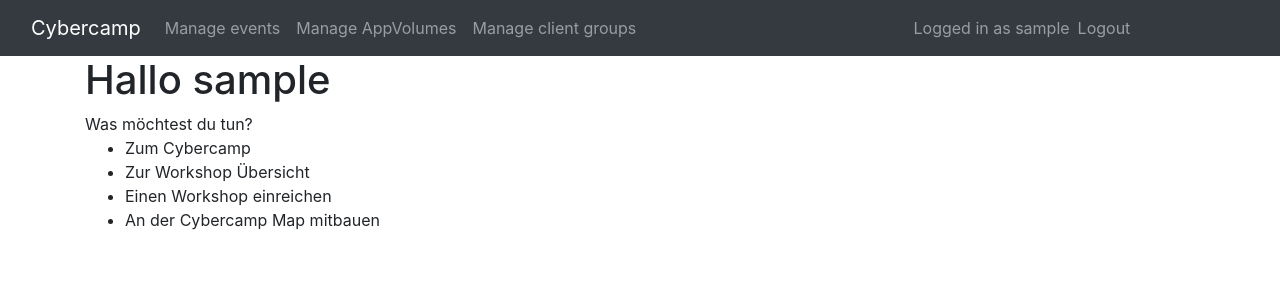
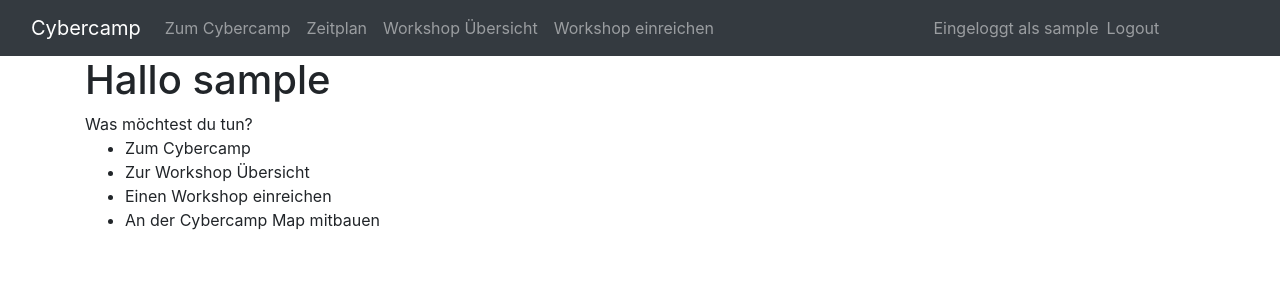
Before and after one commit to chschenk/cybercamp_backoffice, a Django app: page / in a window 1280 px wide. Shown: the top 300 px of the page. Run offline with Django 3.2, Linux system fonts and the light colour scheme; the visitor is signed in with stand-in values (Sample User, id 1); some libraries are stand-ins or nearby versions.

Commit message:
Correct navbar menu items

```diff
--- a/src/templates/base.html
+++ b/src/templates/base.html
@@ -34,27 +34,33 @@
 		<div class="collapse navbar-collapse" id="navbarToggler">
 			<a class="navbar-brand" href="{#% url 'portal:available-appvolumes' %#}">Cybercamp</a>
 				<ul class="navbar-nav mr-auto mt-2 mt-lg-0">
-					<li class="nav-item {% block event_active %}{% endblock %}">
-						<a class="nav-link" href="{#% url 'portal:list-event' %#}">{% trans "Manage events" %}</a>
-					</li>
-					<li class="nav-item {% block appvolume_active %}{% endblock %}">
-						<a class="nav-link" href="{#% url 'portal:list-appvolume' %#}">{% trans "Manage AppVolumes" %}</a>
-					</li>
-					<li class="nav-item {% block clientgroup_active %}{% endblock %}">
-						<a class="nav-link" href="{#% url 'portal:list-clientgroup' %#}">{% trans "Manage client groups" %}</a>
-					</li>
+					{% if user.is_authenticated %}
+						<li class="nav-item">
+							<a class="nav-link" href="">Zum Cybercamp</a>
+						</li>
+						<li class="nav-item {% block timetable_active %}{% endblock %}">
+							<a class="nav-link" href="{#% url 'camp:timetable' %#}">Zeitplan</a>
+						</li>
+						<li class="nav-item {% block workshop_active %}{% endblock %}">
+							<a class="nav-link" href="{#% url 'camp:list-workshops' %#}">Workshop Übersicht</a>
+						</li>
+						<li class="nav-item {% block add_workshop_active %}{% endblock %}">
+							<a class="nav-link" href="{#% url 'camp:create-workshop' %#}">Workshop einreichen</a>
+						</li>
+					{% endif %}
 				</ul>
+
 			<ul class="navbar-nav ml-auto mt-rg-0">
 				{% if user.is_authenticated %}
 					<li class="nav-item pl-5">
-						<div class="navbar-text">{% blocktrans %}Logged in as {{user}}{% endblocktrans %}</div>
+						<div class="navbar-text">Eingeloggt als {{user}}</div>
 					</li>
 					<li class="nav-item">
-						<a class="nav-link" href="{#% url 'portal:logout' %#}">{% trans "Logout" %}</a>
+						<a class="nav-link" href="{% url 'logout' %}">{% trans "Logout" %}</a>
 					</li>
 				{% else %}
 					<li class="nav-item {% block login_active %}{% endblock %}">
-						<a class="nav-link" href="{#% url 'portal:login' %#}">{% trans "Login" %}</a>
+						<a class="nav-link" href="{% url 'login' %}">{% trans "Login" %}</a>
 					</li>
 				{% endif %}
 			</ul>
```
